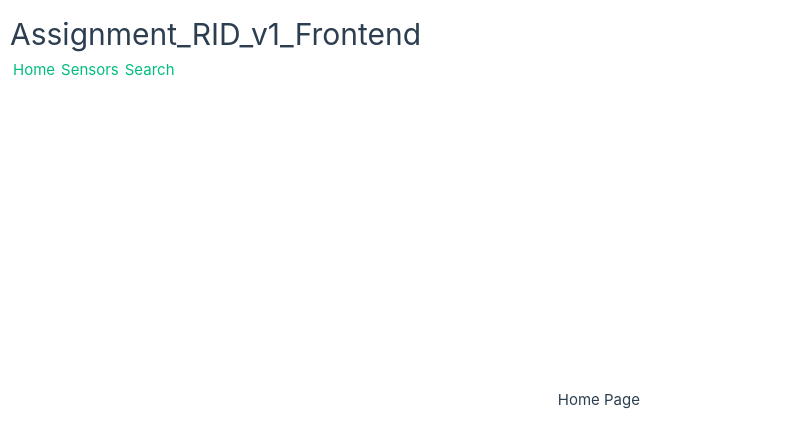
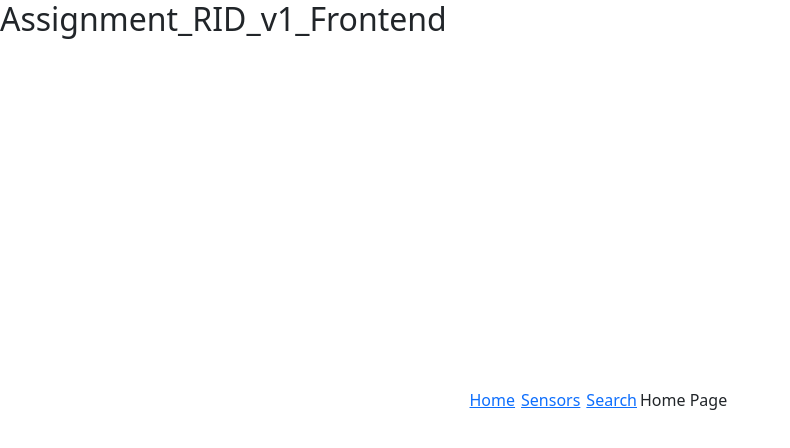
Before and after one commit to JohnSkouloudis/Assignment_RID_v1-Frontend, a Vue app: page / in a window 1280 px wide. Shown: the top 448 px of the page, without its empty margins (0-790 px from the left). Built offline with nearby package versions, Linux system fonts and the light colour scheme.

Commit message:
added Bootstrap to the project

```diff
--- a/package.json
+++ b/package.json
@@ -13,6 +13,7 @@
   },
   "dependencies": {
     "axios": "^1.7.3",
+    "bootstrap": "^5.3.3",
     "pinia": "^2.1.7",
     "vue": "^3.4.29",
     "vue-router": "^4.3.3"
--- a/src/App.vue
+++ b/src/App.vue
@@ -3,11 +3,11 @@ import AppHeader from '@/components/AppHeader.vue'
 </script>
 
 <template>
-  <div class="flex-container">
-  <h1 >Assignment_RID_v1_Frontend</h1>
-    <AppHeader />
-  </div>
+<nav>
+  <h2 class="position-absolute top-0 start-0">Assignment_RID_v1_Frontend</h2>
+  <AppHeader />
 
+  </nav>
   <RouterView />
 </template>
 
--- a/src/main.js
+++ b/src/main.js
@@ -1,10 +1,11 @@
 import './assets/main.css'
-
+import 'bootstrap/dist/css/bootstrap.css';
 import { createApp } from 'vue'
 import { createPinia } from 'pinia'
 
 import App from './App.vue'
 import router from './router'
+
 
 const app = createApp(App)
 
```
Also changed, not shown: 1 other file (tests, documents, lock files or other folders).
